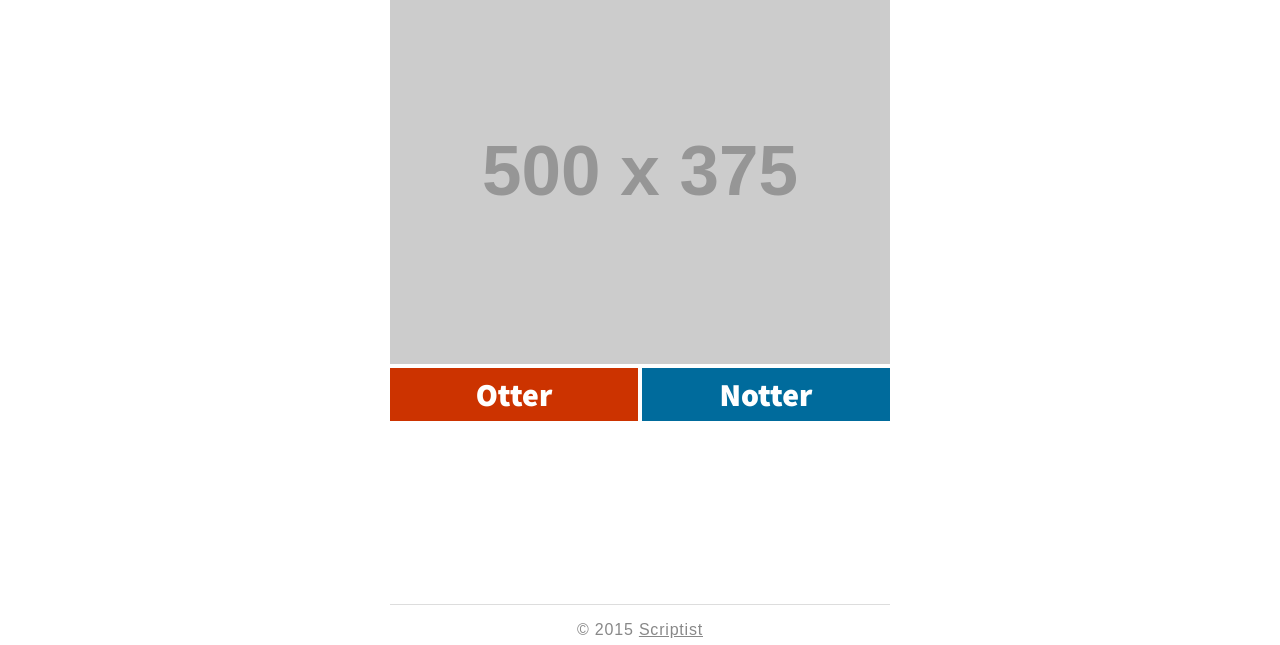
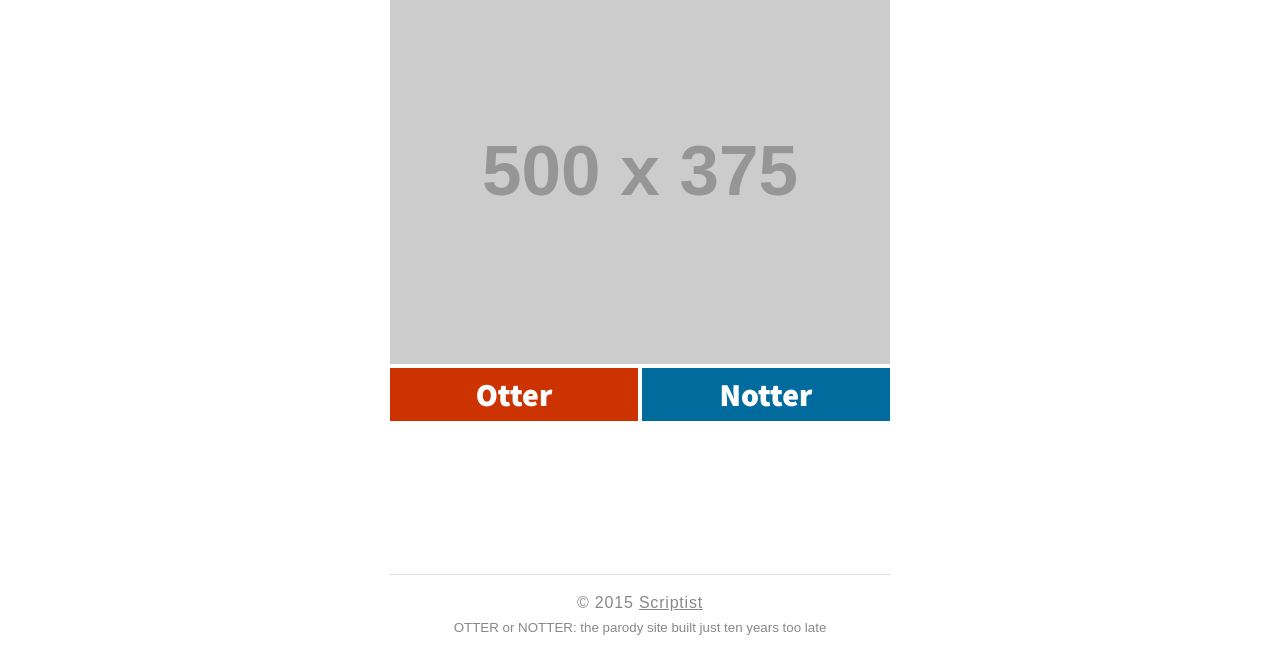
Before and after one commit to scriptist/otter-or-notter, a website: page static/index.html in a window 1280 px wide. Shown: the part 155-800 px from the top of the page. Drawn offline with nearby package versions, Linux system fonts and the light colour scheme; files that its build step writes are made by us from their sources; placeholder pictures from the web are drawn by us.

Commit message:
Added tagline

```diff
--- a/static/index.html
+++ b/static/index.html
@@ -2,6 +2,7 @@
 <html>
 <head>
 	<title>Otter or Notter</title>
+	<meta name="description" content="OTTER or NOTTER: the parody site built just ten years too late">
 	<meta name="viewport" content="width=device-width, initial-scale=1">
 	<link rel="stylesheet" href="/style.css">
 	<link href='http://fonts.googleapis.com/css?family=Source+Sans+Pro:900' rel='stylesheet' type='text/css'>
@@ -31,6 +32,8 @@
 	</main>
 	<footer class="container footer">
 		&copy; 2015 <a href="http://scripti.st" target="_blank">Scriptist</a>
+		<br>
+		<small>OTTER or NOTTER: the parody site built just ten years too late</small>
 	</footer>
 	<script src="/script.js"></script>
 	<script type='text/javascript' id="__bs_script__">//<![CDATA[
--- a/static/style.scss
+++ b/static/style.scss
@@ -130,6 +130,7 @@ html, body {
 	border-top: 1px solid #ddd;
 	color: #888;
 	letter-spacing: 0.05em;
+	line-height: 1.5;
 	padding: 1em 0 0.4em;
 	text-align: center;
 
@@ -137,6 +138,10 @@ html, body {
 	right: 0;
 	bottom: 0;
 	left: 0;
+
+	small {
+		letter-spacing: 0;
+	}
 
 	a {
 		color: inherit;
```
